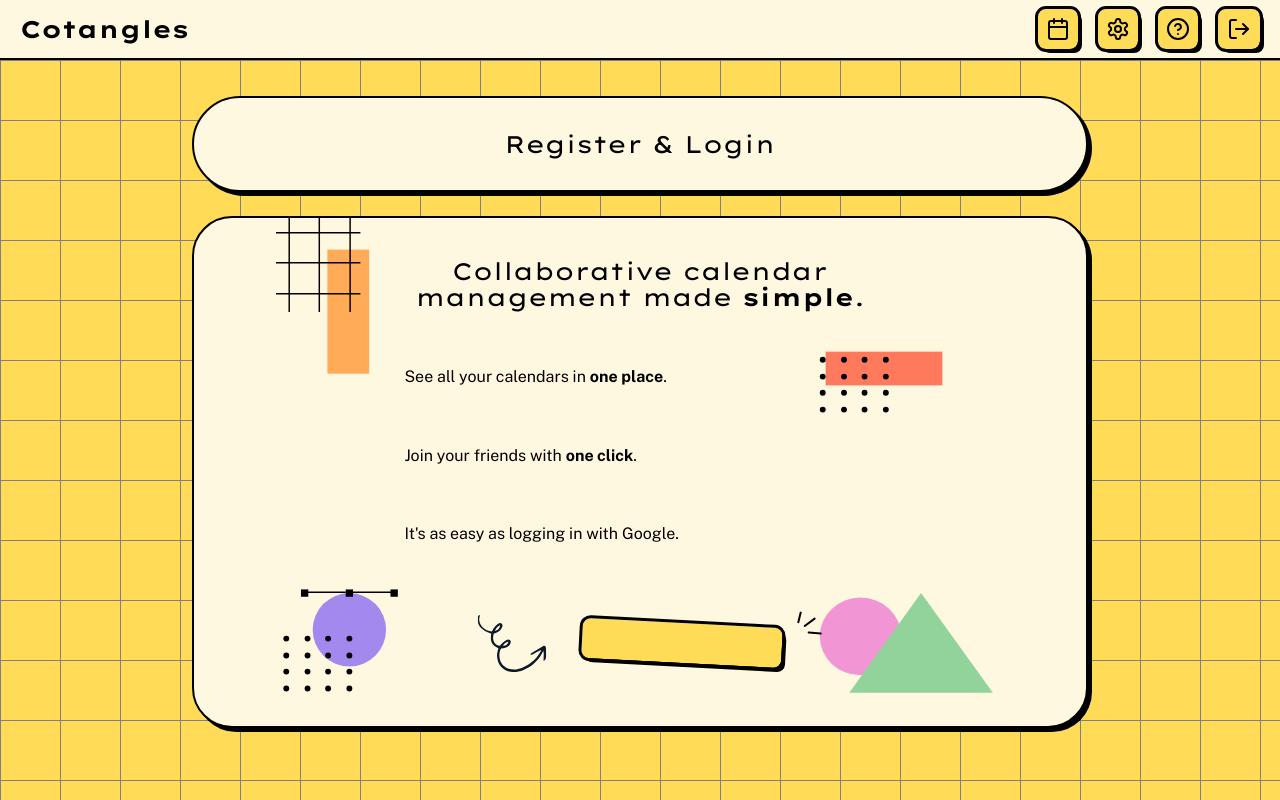
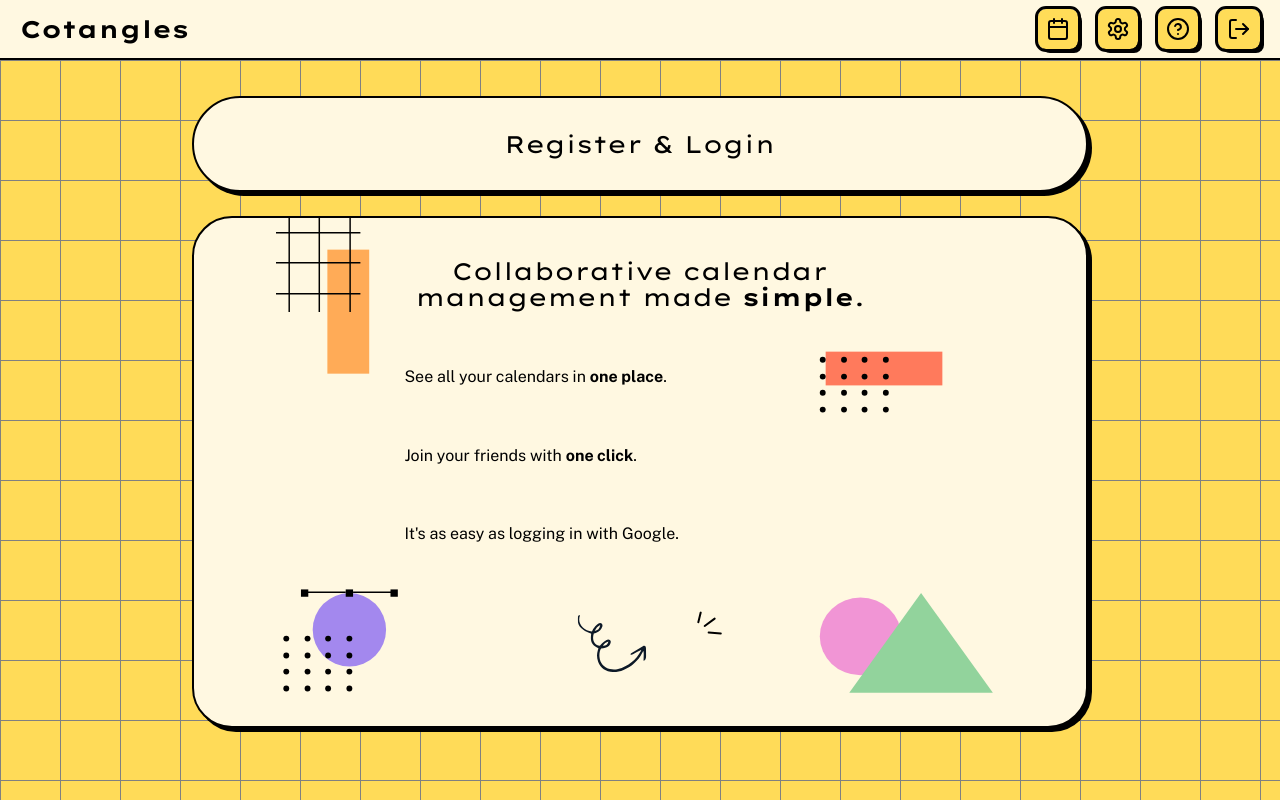
Before and after one commit to devsoc-unsw/trainee-death-24t3, a React (Vite) app in the folder frontend/cotangles/: page / in a window 1280 px wide. Built offline with nearby package versions, Linux system fonts and the light colour scheme.

Commit message:
Fought my iframe demons

```diff
--- a/frontend/cotangles/src/index.css
+++ b/frontend/cotangles/src/index.css
@@ -38,7 +38,7 @@
   font-family: "public-sans", "lexend-mega";
   line-height: 1.5;
   font-weight: 400;
-  color-scheme: light dark;
+  color-scheme: light;
   color: rgba(255, 255, 255, 0.87);
   background-color: #242424;
 
@@ -63,7 +63,7 @@
     border: solid;
     transition-property: all;
     transition-timing-function: cubic-bezier(0.4, 0, 0.2, 1);
-    transition-duration: 150ms;
+    transition-duration: 300ms;
     border: 1px solid black;
   }
 
@@ -113,6 +113,28 @@ a {
   text-decoration: inherit;
 }
 
+.S9gUrf-YoZ4jf {
+  outline: 1px solid black;
+  border-radius: 1.5rem;
+  box-shadow: 3px 3px 0px 0px #000;
+  rotate: 3deg;
+  background-color: white;
+  transition-property: all;
+  transition-timing-function: cubic-bezier(0.4, 0, 0.2, 1);
+  transition-duration: 150ms;
+
+  &:hover {
+    box-shadow: none;
+    transform: translate(2px, 2px);
+  }
+
+  &:focus {
+    box-shadow: none;
+    transform: translate(2px, 2px);
+  }
+}
+
+
 body {
   margin: 0;
   padding: 0;
@@ -151,7 +173,6 @@ button {
   font-family: inherit;
   background-color: #1a1a1a;
   cursor: pointer;
-
 }
 
 button:focus,
--- a/frontend/cotangles/src/pages/Login.tsx
+++ b/frontend/cotangles/src/pages/Login.tsx
@@ -35,12 +35,15 @@ function Login() {
             <p>It's as easy as logging in with Google.</p>
             <div className="flex justify-center items-center h-[20%]">
               <img src={squiggle_arrow} className="scale-50" alt="squiggly arrow"/>
-              <Button className="rotate-3 w-[200px]"><GoogleLogin
+              <GoogleLogin
+                theme="outline"
+                width="200"
+                shape="pill"
                 onSuccess={handleLoginSuccess}
                 onError={() => {
                   console.log('Login Failed');
                 }}
-              /></Button>
+              />
               <img src={sparkle} className="scale-50 mb-10" alt="sparkle"/>
             </div>
           </CardAuth>
```
